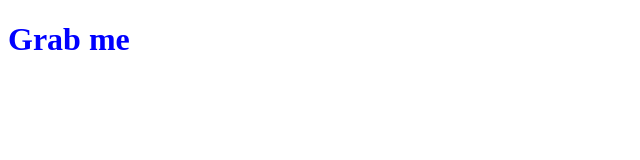
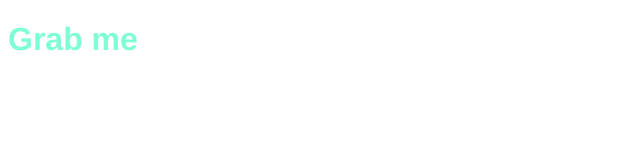
Before and after one commit to eajin/musicBox, a plain HTML site: page index.html in a window 1280 px wide. Both pictures are taken after a click on the element "Grab me". Shown: the whole page, without its empty margins (0-640 px from the left). Drawn offline with Linux system fonts and the light colour scheme.

Commit message:
classList

```diff
--- a/app.js
+++ b/app.js
@@ -1,14 +1,12 @@
 const h1 = document.querySelector("div.hello h1");
 
 function handleClick() {
-  const currentColor = h1.style.color;
-  let newColor;
-  if (currentColor === "blue") {
-    newColor = "tomato";
+  const clickedClass = "active";
+  if (h1.classList.contains(clickedClass)) {
+    h1.classList.remove(clickedClass);
   } else {
-    newColor = "blue";
+    h1.classList.add(clickedClass);
   }
-  h1.style.color = newColor;
 }
 
 h1.addEventListener("click", handleClick);
--- a/index.html
+++ b/index.html
@@ -4,11 +4,12 @@
     <meta charset="UTF-8" />
     <meta http-equiv="X-UA-Compatible" content="IE=edge" />
     <meta name="viewport" content="width=device-width, initial-scale=1.0" />
+    <link rel="stylesheet" href="style.css" />
     <title>Momentum App</title>
   </head>
   <body>
     <div class="hello">
-      <h1>Grab me</h1>
+      <h1 class="sexy-font">Grab me</h1>
     </div>
     <script src="app.js"></script>
   </body>
--- /dev/null
+++ b/style.css
@@ -0,0 +1,11 @@
+h1 {
+  color: tomato;
+}
+
+.active {
+  color: aquamarine;
+}
+
+.sexy-font {
+  font-family: "Franklin Gothic Medium", "Arial Narrow", Arial, sans-serif;
+}
```
